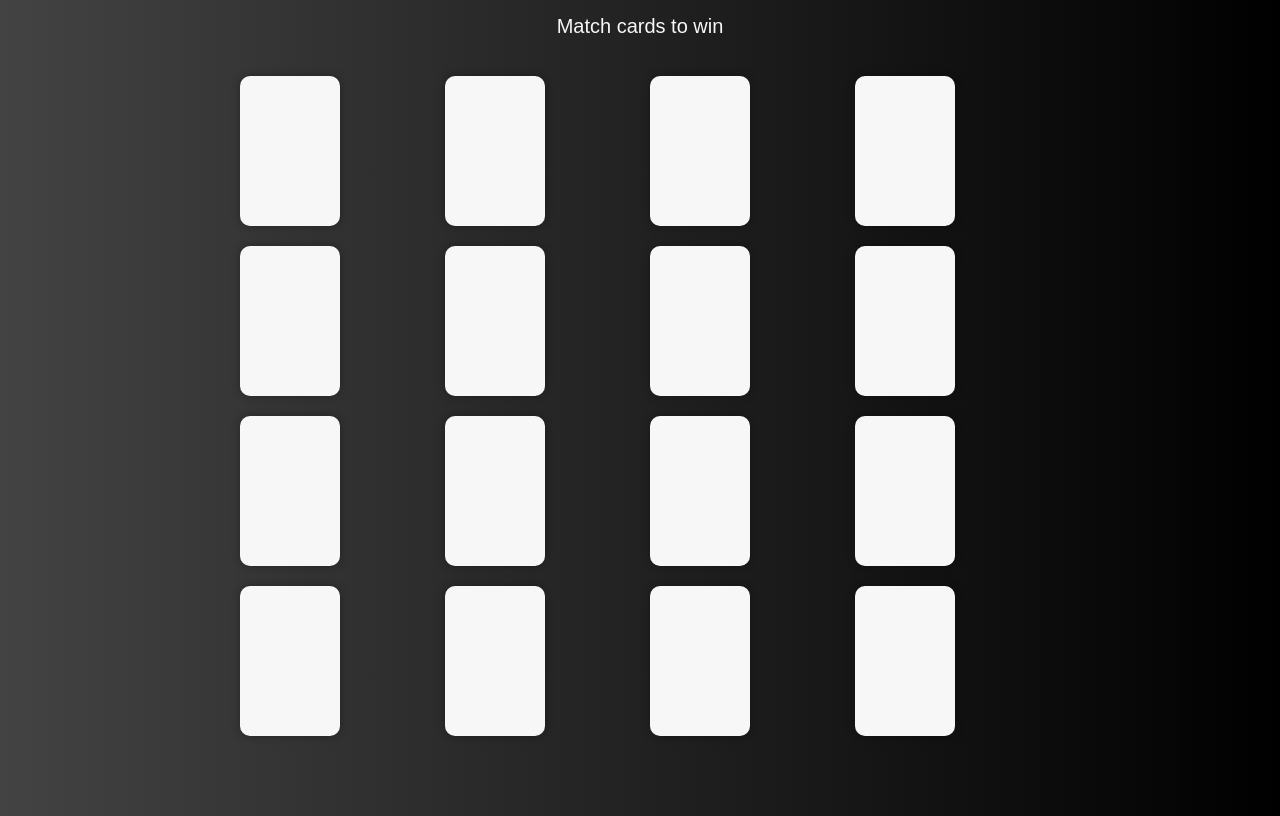
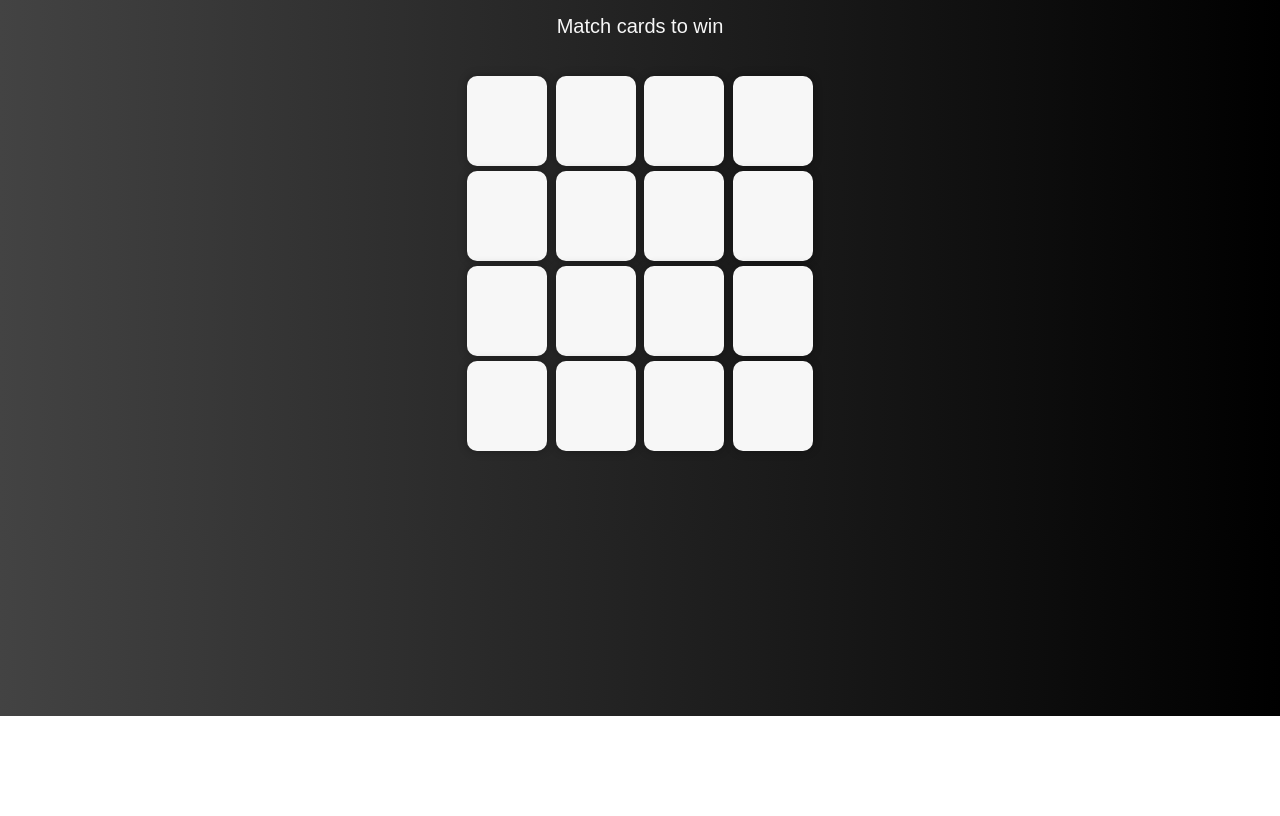
Before and after one commit to curm90/Toy-Projects, a website: page memory-cards/index.html in a window 1280 px wide. Shown: the part 84-900 px from the top of the page. After the commit the page ends 800 px from the top, so only its background shows below. Drawn offline with Linux system fonts and the light colour scheme.

Commit message:
resize cards

```diff
--- a/memory-cards/styles.css
+++ b/memory-cards/styles.css
@@ -169,15 +169,17 @@ main {
 .card-grid {
   display: grid;
   grid-template-columns: repeat(4, 1fr);
-  grid-gap: 2rem;
-  max-width: 800px;
+  grid-gap: 0.5rem;
+  max-width: 350px;
+  justify-items: center;
   margin: 4rem auto;
 }
 
 .card-container {
-  width: 100px;
-  height: 150px;
+  width: 80px;
+  height: 90px;
   perspective: 1000px;
+  cursor: pointer;
 }
 
 .card {
@@ -207,8 +209,10 @@ main {
 }
 
 .back {
-  background-color: #ccc;
+  background-color: transparent;
+  border: 1px solid pink;
   transform: rotateY(180deg);
+  font-size: 3.5rem;
 }
 
 .card-container.flipped .card {
```
